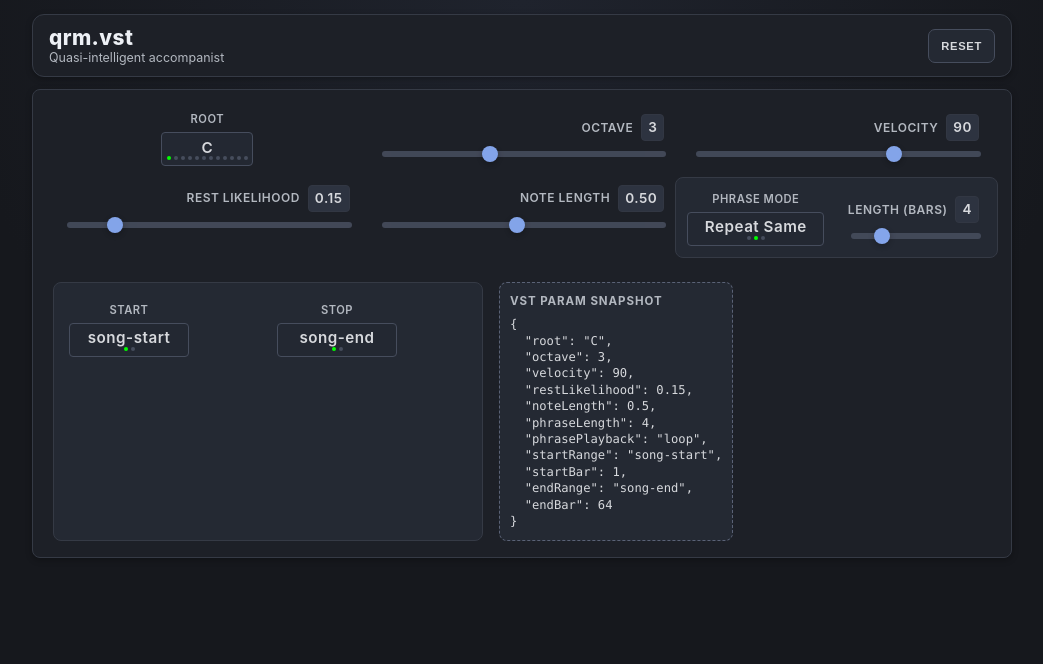
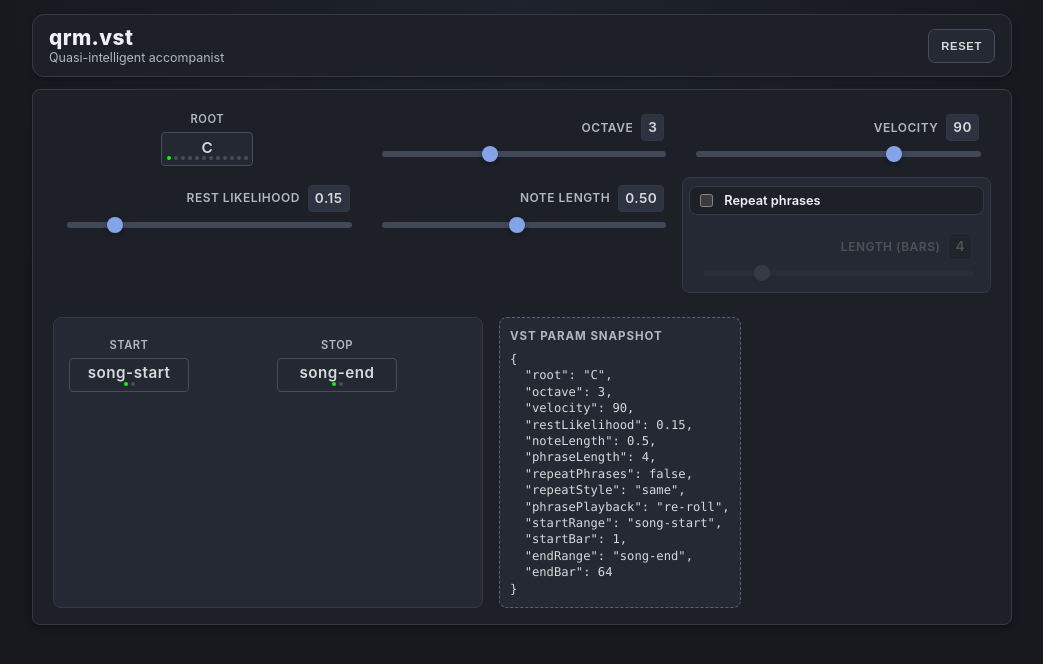
Before and after one commit to bso2001/qrm-ui, a Svelte app: page / in a window 1280 px wide. Shown: the top 664 px of the page, without its empty margins (118-1161 px from the left). Built offline with nearby package versions, Linux system fonts and the light colour scheme.

Commit message:
Replace phrase mode chooser with repeat controls

```diff
--- a/src/App.svelte
+++ b/src/App.svelte
@@ -14,7 +14,9 @@
 		restLikelihood: 0.15,
 		noteLength: 0.5,
 		phraseLength: 4,
-		phrasePlayback: 'loop',
+		repeatPhrases: false,
+		repeatStyle: 'same',
+		phrasePlayback: 're-roll',
 		startRange: 'song-start',
 		startBar: 1,
 		endRange: 'song-end',
@@ -32,14 +34,33 @@
 	function clampModel()
 	{
 		if (
-			model.phrasePlayback !== 'one-shot'
-			&& model.phrasePlayback !== 'loop'
-			&& model.phrasePlayback !== 're-roll'
+			model.repeatStyle !== 'same'
+			&& model.repeatStyle !== 'refresh'
 		)
 		{
 			model = {
 				...model,
-				phrasePlayback: defaultState.phrasePlayback
+				repeatStyle: defaultState.repeatStyle
+			}
+		}
+
+		if (typeof model.repeatPhrases !== 'boolean')
+		{
+			model = {
+				...model,
+				repeatPhrases: defaultState.repeatPhrases
+			}
+		}
+
+		const phrasePlayback = model.repeatPhrases
+			? (model.repeatStyle === 'same' ? 'loop' : 're-roll')
+			: 're-roll';
+
+		if (model.phrasePlayback !== phrasePlayback)
+		{
+			model = {
+				...model,
+				phrasePlayback
 			}
 		}
 
@@ -93,13 +114,27 @@
 					'regenerate-per-cycle': 're-roll'
 				}
 
+				const mappedPhrasePlayback =
+					legacyPhrasePlaybackMap[savedState.phrasePlayback]
+					|| savedState.phrasePlayback
+					|| defaultState.phrasePlayback
+
+				const derivedRepeatPhrases =
+					typeof savedState.repeatPhrases === 'boolean'
+						? savedState.repeatPhrases
+						: mappedPhrasePlayback === 'loop'
+
+				const derivedRepeatStyle =
+					savedState.repeatStyle === 'refresh' || savedState.repeatStyle === 'same'
+						? savedState.repeatStyle
+						: mappedPhrasePlayback === 'loop' ? 'same' : 'refresh'
+
 				model = {
 					...defaultState,
 					...savedState,
-					phrasePlayback:
-						legacyPhrasePlaybackMap[savedState.phrasePlayback]
-						|| savedState.phrasePlayback
-						|| defaultState.phrasePlayback
+					repeatPhrases: derivedRepeatPhrases,
+					repeatStyle: derivedRepeatStyle,
+					phrasePlayback: mappedPhrasePlayback
 				}
 			}
 			catch
@@ -210,24 +245,61 @@
 
 				<div class="control phrase-group-control">
 					<div class="phrase-group">
-						<Choice
-							value={model.phrasePlayback}
-							label="PHRASE MODE"
-							options={[
-								{ value: 'one-shot', label: 'Play Once' },
-								{ value: 'loop', label: 'Repeat Same' },
-								{ value: 're-roll', label: 'Regenerate Each Loop' }
-							]}
+						<div class="repeat-controls">
+							<label class="repeat-toggle">
+								<input
+									type="checkbox"
+									checked={model.repeatPhrases}
 									on:change={e =>
 									{
 										model = {
 											...model,
-									phrasePlayback: e.detail
+											repeatPhrases: e.currentTarget.checked
 										}
 									}}
-							width="140px"
 								/>
-						<div class="phrase-length-wrap" class:dimmed={model.phrasePlayback === 'one-shot'}>
+								<span>Repeat phrases</span>
+							</label>
+
+							{#if model.repeatPhrases}
+								<div class="repeat-style-group">
+									<div class="repeat-style-label">Repeat style</div>
+									<label class="repeat-style-option">
+										<input
+											type="radio"
+											name="repeat-style"
+											value="same"
+											checked={model.repeatStyle === 'same'}
+											on:change={e =>
+											{
+												model = {
+													...model,
+													repeatStyle: e.currentTarget.value
+												}
+											}}
+										/>
+										<span>Keep same phrase</span>
+									</label>
+									<label class="repeat-style-option">
+										<input
+											type="radio"
+											name="repeat-style"
+											value="refresh"
+											checked={model.repeatStyle === 'refresh'}
+											on:change={e =>
+											{
+												model = {
+													...model,
+													repeatStyle: e.currentTarget.value
+												}
+											}}
+										/>
+										<span>Refresh each repeat</span>
+									</label>
+								</div>
+							{/if}
+						</div>
+						<div class="phrase-length-wrap" class:dimmed={!model.repeatPhrases}>
 							<Slider
 								value={model.phraseLength}
 								label="LENGTH (BARS)"
@@ -236,7 +308,7 @@
 								step={1}
 								on:change={e =>
 								{
-									if (model.phrasePlayback === 'one-shot')
+									if (!model.repeatPhrases)
 										return
 
 									model = {
@@ -452,14 +524,65 @@
 	.phrase-group {
 		width: 100%;
 		display: flex;
-		align-items: center;
-		justify-content: center;
-		gap: 8px;
+		flex-direction: column;
+		align-items: stretch;
+		gap: 10px;
 		padding: 8px 6px 6px;
 		border: 1.5px solid var(--border-main);
 		border-radius: 8px;
 		background: var(--bg-sub);
 		position: relative;
+	}
+
+	.repeat-controls {
+		display: flex;
+		flex-direction: column;
+		gap: 8px;
+		padding: 4px 6px;
+		border: 1px solid var(--border-main);
+		border-radius: 8px;
+		background: var(--bg-card);
+	}
+
+	.repeat-toggle {
+		display: flex;
+		align-items: center;
+		gap: 8px;
+		font-size: 0.8rem;
+		font-weight: 600;
+		color: var(--text-heading);
+	}
+
+	.repeat-toggle input {
+		accent-color: var(--accent);
+	}
+
+	.repeat-style-group {
+		display: flex;
+		flex-direction: column;
+		gap: 5px;
+		padding-top: 2px;
+		border-top: 1px solid var(--border-main);
+	}
+
+	.repeat-style-label {
+		font-size: 0.68rem;
+		letter-spacing: 0.06em;
+		text-transform: uppercase;
+		color: var(--text-muted);
+		font-weight: 700;
+	}
+
+	.repeat-style-option {
+		display: flex;
+		align-items: center;
+		gap: 8px;
+		font-size: 0.78rem;
+		color: var(--text-main);
+	}
+
+	.repeat-style-option input {
+		accent-color: var(--accent);
 	}
 
 	.phrase-length-wrap {
```
Lines whose indentation alone changed are shown as unchanged.
